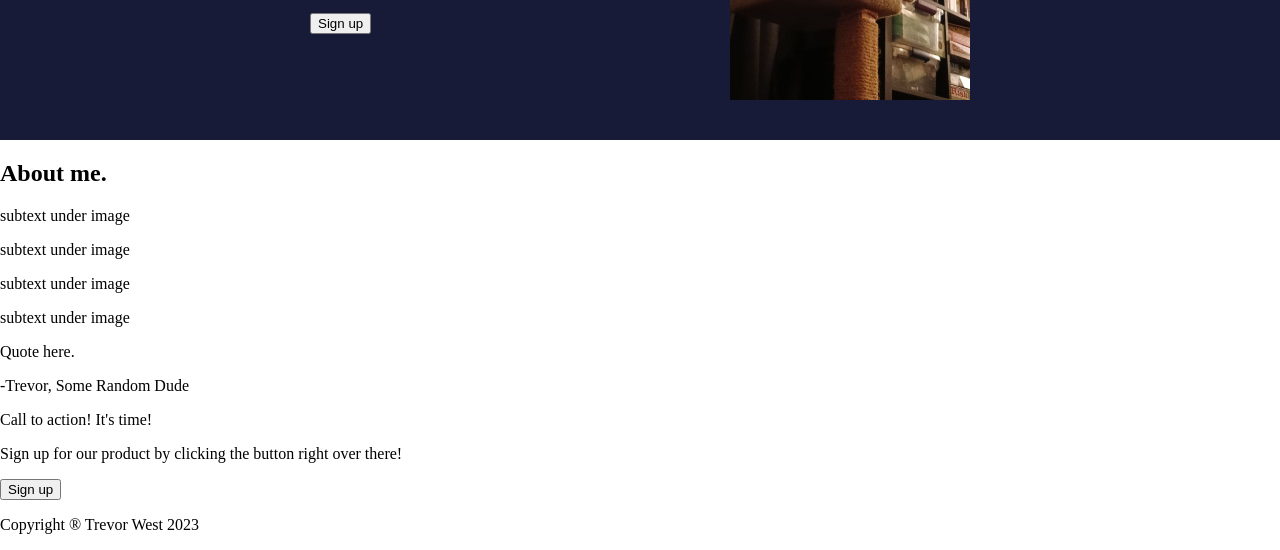
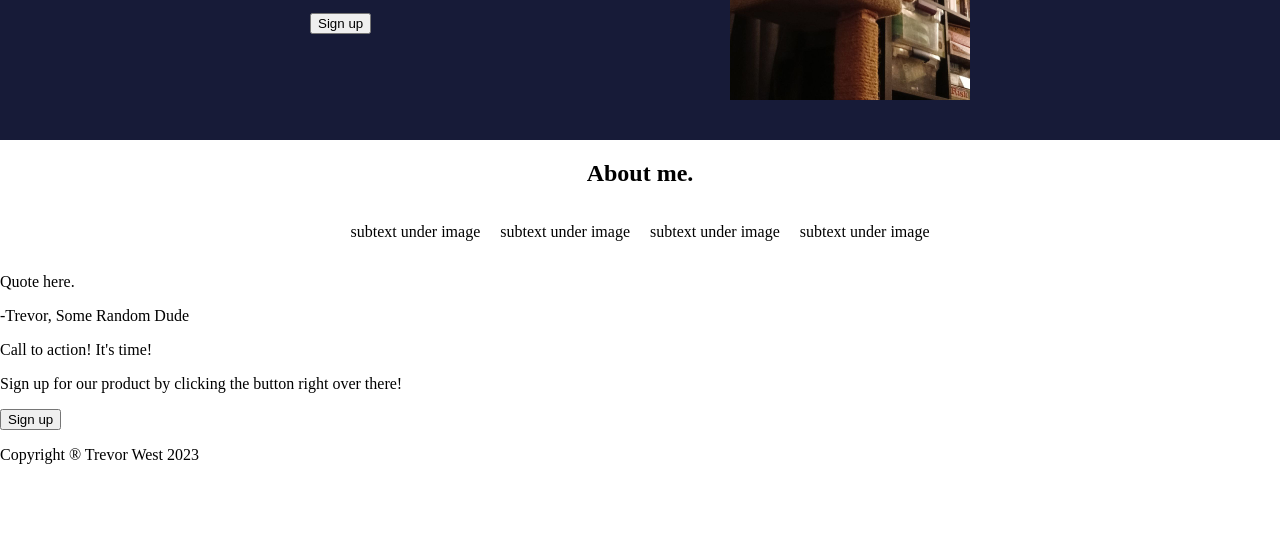
Before and after one commit to trevor-west/landing-page, a plain HTML site: page index.html in a window 1280 px wide. Shown: the part 360-910 px from the top of the page. After the commit the page ends 840 px from the top, so only its background shows below. Drawn offline with Linux system fonts and the light colour scheme.

Commit message:
Add .mid-content and .context-box rules to center mid-content

```diff
--- a/index.html
+++ b/index.html
@@ -31,16 +31,18 @@
       <div class="mid-content">
         <h2>About me.</h2>
         <div class="content-box">
+          <div class="box">
             <p>subtext under image</p>
           </div>
-        <div class="content-box">
+          <div class="box">
             <p>subtext under image</p>
           </div>
-        <div class="content-box">
+          <div class="box">
             <p>subtext under image</p>
           </div>
-        <div class="content-box">
+          <div class="box">
             <p>subtext under image</p>
+          </div>
         </div>
       </div>
 
--- a/style.css
+++ b/style.css
@@ -59,3 +59,13 @@ ul {
   background-color: #171b38;
   color: white;
 }
+
+.mid-content {
+  text-align: center;
+}
+
+.content-box {
+  display: flex;
+  justify-content: center;
+  gap: 20px;
+}
```
Lines whose indentation alone changed are shown as unchanged.
